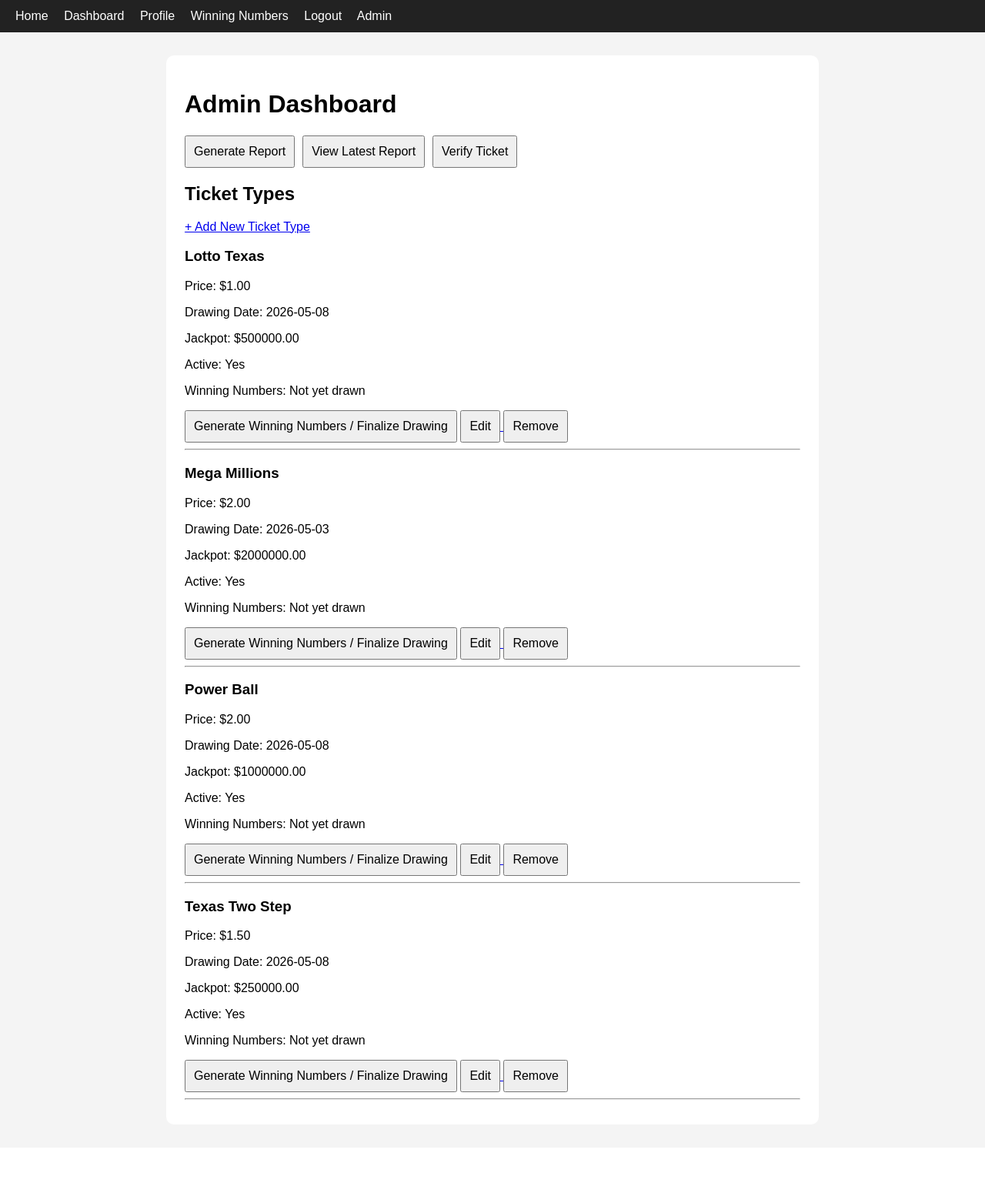
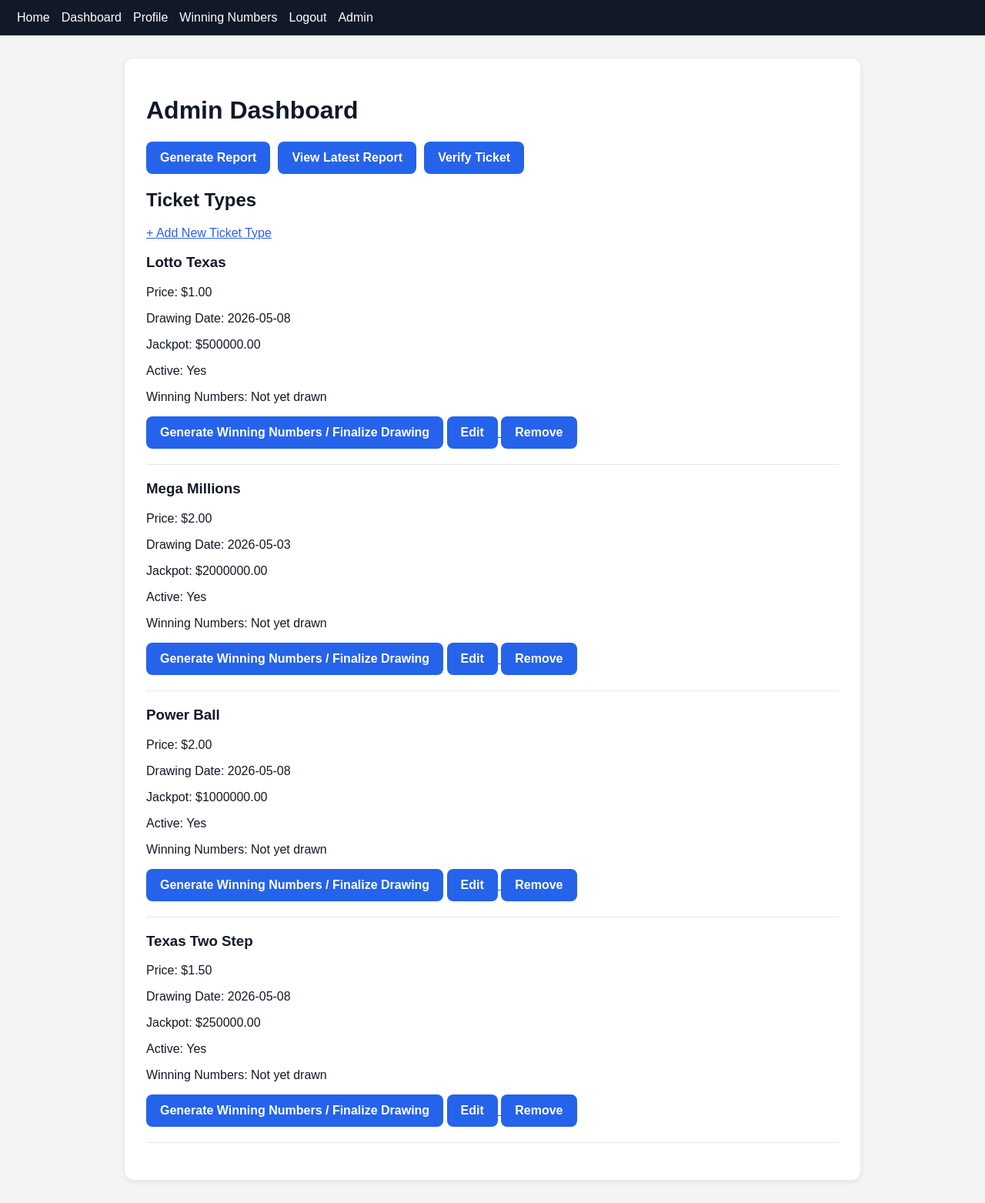
Before and after one commit to Masaki0211/Lottery-Purchase-System, a Flask app: page /admin in a window 1280 px wide. Shown: the whole page at 77% size. Before the commit the page ends 1429 px from the top, so only its background shows below. Run offline with Flask 3, Linux system fonts and the light colour scheme; a user stored in the database is signed in; data comes from the database, SQL or seed files in the repository.

Commit message:
Update style.css

```diff
--- a/lottery-purchase-system-final/static/style.css
+++ b/lottery-purchase-system-final/static/style.css
@@ -2,42 +2,84 @@ body {
     font-family: Arial, sans-serif;
     margin: 0;
     background: #f4f4f4;
+    color: #111827;
 }
 
+/* branding/header */
+.site-title {
+    text-align: center;
+    margin: 14px 0;
+    font-size: 28px;
+    font-weight: bold;
+}
+
+/* Navbar */
 nav {
-    background: #222;
-    padding: 12px 20px;
+    background-color: #111827;
+    padding: 14px 22px;
+    display: flex;
+    flex-wrap: wrap;
+    gap: 15px;
+    align-items: center;
 }
 
 nav a {
     color: white;
-    margin-right: 16px;
     text-decoration: none;
+    font-weight: 500;
 }
 
+nav a:hover {
+    text-decoration: underline;
+}
+
+/* Main page container */
 .container {
-    max-width: 800px;
+    max-width: 900px;
     margin: 30px auto;
     background: white;
-    padding: 24px;
-    border-radius: 10px;
+    padding: 28px;
+    border-radius: 12px;
+    box-shadow: 0 2px 8px rgba(0, 0, 0, 0.08);
 }
 
+/* Forms */
 form {
     display: flex;
     flex-direction: column;
     gap: 10px;
 }
 
-input, button {
-    padding: 10px;
+input,
+select,
+button {
+    padding: 11px;
     font-size: 16px;
+    border-radius: 7px;
 }
 
-button {
-    cursor: pointer;
+input,
+select {
+    border: 1px solid #cbd5e1;
 }
 
+/* Buttons */
+button {
+    background-color: #2563eb;
+    color: white;
+    border: none;
+    padding: 12px 18px;
+    border-radius: 8px;
+    cursor: pointer;
+    font-weight: bold;
+    transition: 0.2s;
+}
+
+button:hover {
+    background-color: #1e4ed8;
+}
+
+/* Flash messages */
 .flash-messages {
     list-style: none;
     padding: 0;
@@ -73,24 +142,44 @@ button {
     background: #f8f8f8;
 }
 
+/* Dashboard cards */
 .dashboard-grid {
     display: flex;
     flex-wrap: wrap;
     gap: 20px;
+    margin-top: 20px;
 }
 
 .dashboard-card {
     display: block;
-    padding: 20px;
-    background-color: #f2f2f2;
-    border-radius: 10px;
+    padding: 22px;
+    background-color: #f3f4f6;
+    border-radius: 12px;
     text-align: center;
     text-decoration: none;
     font-weight: bold;
+    color: #111827;
     min-width: 200px;
     transition: 0.2s;
+    box-shadow: 0 2px 5px rgba(0,0,0,0.08);
 }
 
 .dashboard-card:hover {
-    background-color: #ddd;
+    background-color: #e5e7eb;
+    transform: translateY(-2px);
 }
+
+/* Tables, lists, sections */
+hr {
+    border: none;
+    border-top: 1px solid #e5e7eb;
+    margin: 20px 0;
+}
+
+a {
+    color: #2563eb;
+}
+
+a:hover {
+    color: #1e40af;
+}
```
Also changed, not shown: other parts of lottery-purchase-system-final/static/style.css (+31 -4 lines).
